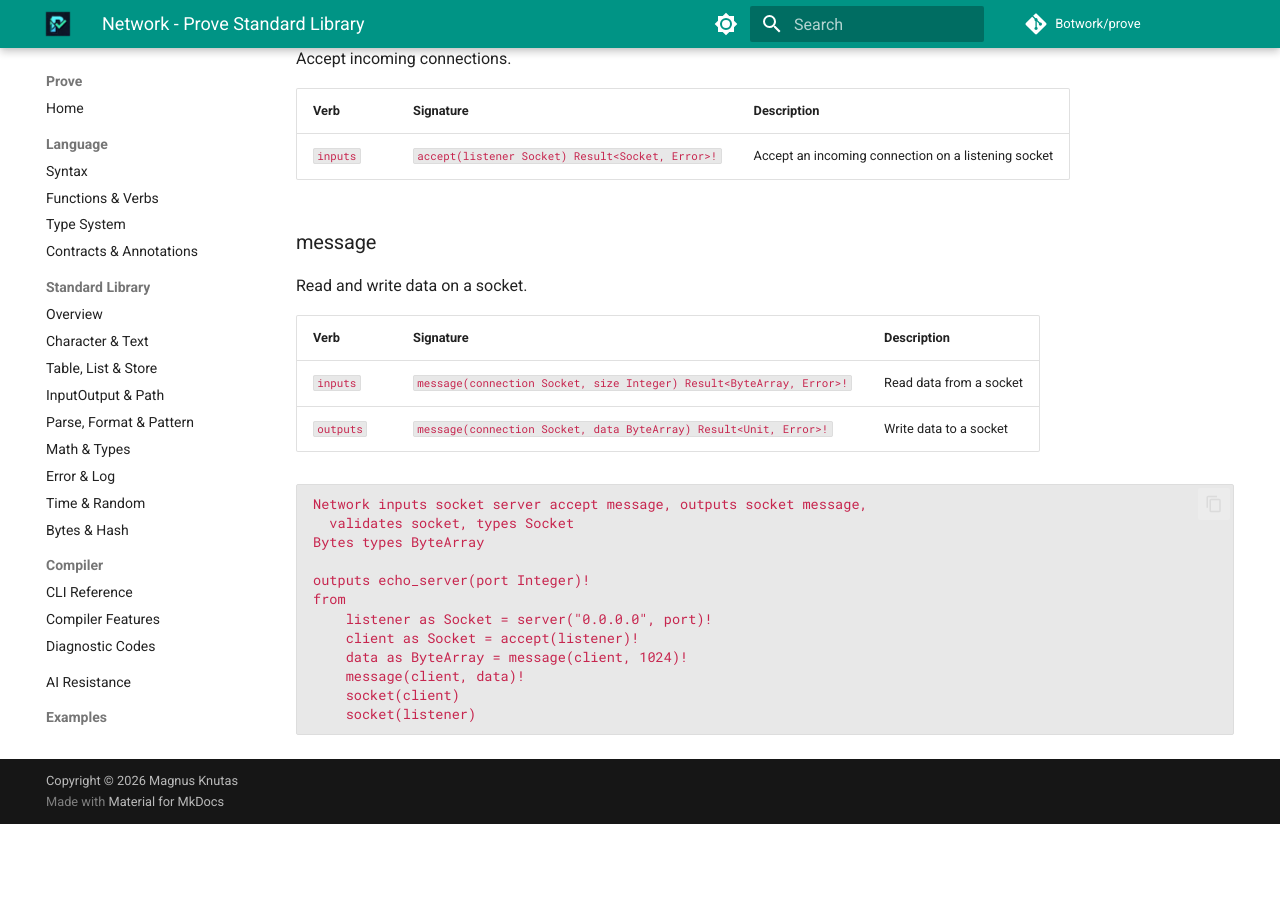
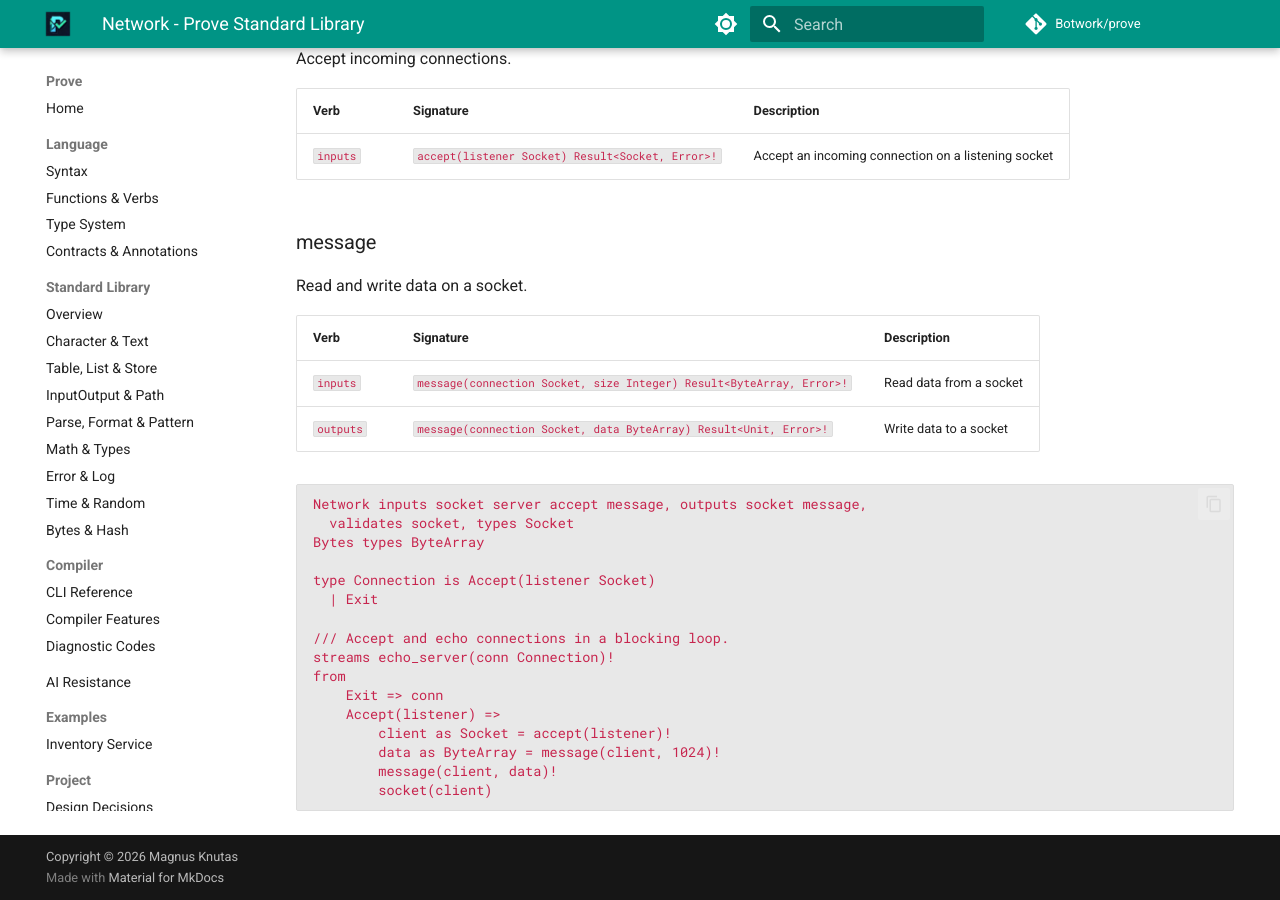
Before and after one commit to kennedyshead/prove, an MkDocs documentation site: the page built from docs/stdlib/network.md, in a window 1280 px wide and 900 px high, scrolled down 1035 px. Built offline with MkDocs 1.6.1 and Material for MkDocs 9.7.7, drawn with Linux system fonts in a browser that asks for light colours; before the commit the page ends 1859 px from its top, so only the background shows below that.

Commit message:
Rewrite network_demo with streams accept loop
Server now uses streams verb to loop accept/echo/close instead of
one-shot pattern. Connection algebraic type with Accept and Exit arms.
Updated docs code example to match.

````diff
--- a/docs/stdlib/network.md
+++ b/docs/stdlib/network.md
@@ -57,12 +57,16 @@
   validates socket, types Socket
 Bytes types ByteArray
 
-outputs echo_server(port Integer)!
+type Connection is Accept(listener Socket)
+  | Exit
+
+/// Accept and echo connections in a blocking loop.
+streams echo_server(conn Connection)!
 from
-    listener as Socket = server("0.0.0.0", port)!
-    client as Socket = accept(listener)!
-    data as ByteArray = message(client, 1024)!
-    message(client, data)!
-    socket(client)
-    socket(listener)
+    Exit => conn
+    Accept(listener) =>
+        client as Socket = accept(listener)!
+        data as ByteArray = message(client, 1024)!
+        message(client, data)!
+        socket(client)
 ```
````
Also changed, not shown: 1 other file.
